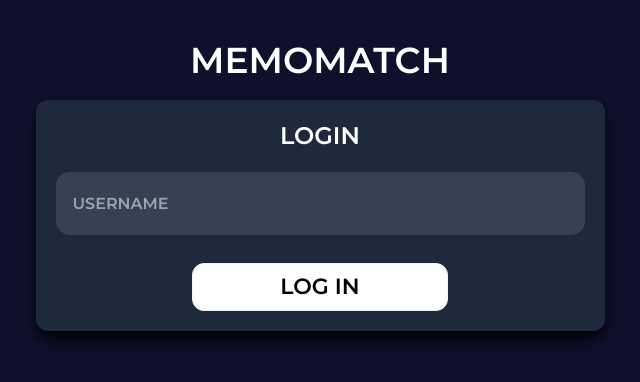
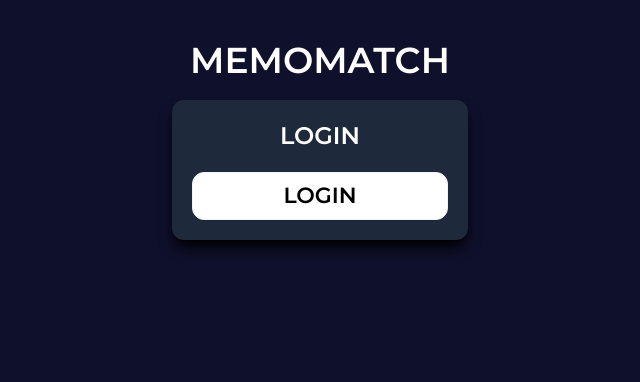
Before and after one commit to wapil05/term-project-memomatch, a Next.js app in the folder memomatch/: page / in a window 1280 px wide. Shown: the top 382 px of the page, without its empty margins (320-960 px from the left). Built offline with nearby package versions, Linux system fonts and the light colour scheme.

Commit message:
Fix nextjs auth0 setup.

```diff
--- a/memomatch/package.json
+++ b/memomatch/package.json
@@ -9,7 +9,7 @@
     "lint": "next lint"
   },
   "dependencies": {
-    "@auth0/auth0-react": "^2.2.4",
+    "@auth0/nextjs-auth0": "^3.5.0",
     "jotai": "^2.6.1",
     "next": "14.0.4",
     "partysocket": "0.0.19",
--- /dev/null
+++ b/memomatch/src/app/api/auth/[auth0]/route.js
@@ -0,0 +1,3 @@
+import { handleAuth } from "@auth0/nextjs-auth0";
+
+export const GET = handleAuth();
--- a/memomatch/src/app/game/page.tsx
+++ b/memomatch/src/app/game/page.tsx
@@ -1,16 +1,16 @@
 "use client";
 import Game from "@/components/Game";
-import { useParams } from "next/navigation";
-import { userAtom } from '../../../state/atoms'
-import { useAtom } from "jotai";
+import { useUser } from "@auth0/nextjs-auth0/client";
 
 export default function MyGame() {
-  const [user, setUser] = useAtom(userAtom);
-  //const params = useParams<{ username: string }>();
+  const { user, error, isLoading } = useUser();
+
+  if (isLoading || user === undefined) return <div>Loading...</div>;
+  if (error) return <div>{error.message}</div>;
 
   return (
     <div>
-      <Game roomId={"my-room"} username={user.name ?? 'Anonymous'}></Game>
+      <Game roomId={"my-room"} username={user.name ?? "Anonymous"}></Game>
     </div>
   );
 }
--- a/memomatch/src/app/layout.tsx
+++ b/memomatch/src/app/layout.tsx
@@ -1,7 +1,5 @@
-
 import type { Metadata } from "next";
-//import { UserProvider } from '@auth0/nextjs-auth0/client';
-import { Auth0Provider } from '@auth0/auth0-react';
+import { UserProvider } from "@auth0/nextjs-auth0/client";
 
 // These styles apply to every route in the application
 import "./globals.css";
@@ -17,13 +15,7 @@ export default function RootLayout({
   children: React.ReactNode;
 }) {
   return (
-    <Auth0Provider
-      domain="dev-6nw16umezarw38ei.us.auth0.com"
-      clientId="Fqoh1lC9gjaea9fVwkWbUaYhOm9k2FoT"
-      authorizationParams={{
-        redirect_uri: window.location.origin
-      }}
-    >
+    <UserProvider>
       <html lang="en">
         <head>
           <meta charSet="UTF-8" />
@@ -38,6 +30,6 @@ export default function RootLayout({
           </main>
         </body>
       </html>
-    </Auth0Provider>
+    </UserProvider>
   );
 }
--- a/memomatch/src/app/page.tsx
+++ b/memomatch/src/app/page.tsx
@@ -1,12 +1,7 @@
 "use client";
-import Game from "@/components/Game";
-import { useRouter, useSearchParams } from "next/navigation";
-import { useEffect, useState } from "react";
-import { userAtom, User } from '../../state/atoms'
-import { useAtom, atom } from "jotai";
+import { atom, useAtom } from "jotai";
+import { useRouter } from "next/navigation";
 import { z } from "zod";
-import { useAuth0 } from "@auth0/auth0-react";
-
 
 const queryParamsValidator = z.object({
   username: z.string().min(1),
@@ -19,91 +14,17 @@ interface GameSetup {
 const GameSetupAtom = atom<GameSetup>({ username: null });
 
 export default function Login() {
-  const [user, setUser] = useAtom(userAtom)
   const [setup, setSetup] = useAtom(GameSetupAtom);
-  const { loginWithRedirect } = useAuth0();
 
   const router = useRouter();
-  const query = useSearchParams();
-
-  useEffect(() => {
-    if (router) {
-      const parsed = queryParamsValidator.safeParse(query);
-      if (parsed.success) {
-        setSetup(() => ({
-          username: parsed.data.username,
-        }));
-      }
-    }
-  }, [router, setSetup, query]);
-
-  const handleFormSubmit = (event: React.FormEvent<HTMLFormElement>) => {
-    event.preventDefault();
-
-    if (!user.name) {
-      alert("Please provide a username!");
-    }
-    /*
-        else if (!user.password) {
-          alert("Please provide a password!");
-        }
-    */
-
-    else {
-      loginWithRedirect()
-      //router.push('/api/auth/login');
-      //router.push('/game')
-
-    }
-
-  };
 
   return (
     <section className="mydiv">
       <div className=" flex flex-col gap-5 items-center">
         <h3>Login</h3>
-        <form className=" flex flex-col gap-7 items-center"
-          onSubmit={handleFormSubmit}
-        >
-          <label htmlFor="username" hidden>
-            Username
-          </label>
-          <input
-            className="input"
-            type="text"
-            value={user.name || ""}
-            onChange={(e) => {
-              setUser({ name: e.currentTarget.value, password: user.password });
-              setSetup({ username: user.name });
-            }}
-            name="username"
-            id="username"
-            placeholder="username"
-          />
-          {/*}
-          <input
-            className="input"
-            type="password" // password is hidden
-            value={user.password || ""}
-            onChange={(e) => setUser({ name: user.name, password: e.currentTarget.value })}
-            name="password"
-            id="password"
-            placeholder="password"
-          />
-          {*/}
-          <button className="btn btn-wide">log in</button>
-        </form>
-
-        {/*}
-        <button
-          className="link"
-          onClick={() => {
-            router.push("/register");
-          }}
-        >
-          or register now
-        </button>
-        {*/}
+        <a className="btn btn-wide" href="/api/auth/login?returnTo=/game">
+          Login
+        </a>
       </div>
     </section>
   );
```
Also changed, not shown: 1 other file (tests, documents, lock files or other folders).
